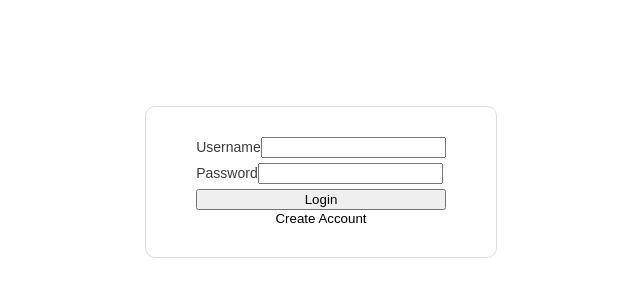
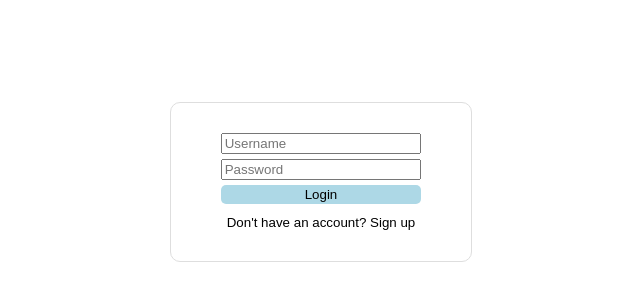
Before and after one commit to zsnowdon1/image-search, a React (Create React App) app in the folder client/: page / in a window 1280 px wide. Shown: the part 218-518 px from the top of the page, without its empty margins (319-959 px from the left). Built offline with nearby package versions, Linux system fonts and the light colour scheme.

Commit message:
Login states work correctly

```diff
--- a/client/src/components/LoginCard/LoginCard.css
+++ b/client/src/components/LoginCard/LoginCard.css
@@ -4,20 +4,19 @@
     border: 1px solid #dedede;
     border-radius: 10px;
     flex-direction: column;
-    justify-content: space-around;
+    justify-content: center;
+    row-gap: 5px;
     margin: 0 auto;
     max-width: 500px;
     padding: 30px 50px;
 }
 
-.input {
-    display: grid;
-    color: #3d3d3d;
-    display: block;
-    font-family: sans-serif;
-    font-size: 14px;
-    font-weight: 500;
+.submit {
+    background-color: lightblue;
+    border-radius: 5px;
+    border: none;
     margin-bottom: 5px;
+    padding: 2px;
 }
 
 .switch-card {
--- a/client/src/components/LoginCard/LoginCard.tsx
+++ b/client/src/components/LoginCard/LoginCard.tsx
@@ -18,8 +18,8 @@ export function LoginCard(props: {setSignIn: Dispatch<SetStateAction<boolean>>})
     };
 
     function handleLogin(e: any) {
+        signIn(loginData);
         e.preventDefault();
-        signIn(loginData);
     };
 
     function handleCardChange(e: any) {
@@ -28,16 +28,10 @@ export function LoginCard(props: {setSignIn: Dispatch<SetStateAction<boolean>>})
 
     return (
         <form className="card" onSubmit={handleLogin}>
-            <div className="input">
-                <label>Username</label>
-                <input type="text" onChange={handleUsernameChange}></input>
-            </div>
-            <div className="input">
-                <label>Password</label>
-                <input type="text" onChange={handlePasswordChange}></input>
-            </div>
-            <input type="submit" value="Login"/>
-            <button type="button" className="switch-card" onClick={handleCardChange}>Create Account</button>
+            <input type="text" placeholder='Username' onChange={handleUsernameChange}></input>
+            <input type="text" placeholder='Password' onChange={handlePasswordChange}></input>
+            <input type="submit" className="submit" value="Login"/>
+            <button type="button" className="switch-card" onClick={handleCardChange}>Don't have an account? Sign up</button>
         </form>
     );
 };
--- a/client/src/components/SignUpCard/SignUpCard.css
+++ b/client/src/components/SignUpCard/SignUpCard.css
@@ -4,20 +4,20 @@
     border: 1px solid #dedede;
     border-radius: 10px;
     flex-direction: column;
-    justify-content: space-around;
+    justify-content: center;
+    align-items: center;
+    row-gap: 5px;
     margin: 0 auto;
     max-width: 500px;
     padding: 30px 50px;
 }
 
-.input {
-    display: grid;
-    color: #3d3d3d;
-    display: block;
-    font-family: sans-serif;
-    font-size: 14px;
-    font-weight: 500;
+.submit {
+    background-color: lightblue;
+    border-radius: 5px;
+    border: none;
     margin-bottom: 5px;
+    padding: 2px;
 }
 
 .switch-card {
--- a/client/src/components/SignUpCard/SignUpCard.tsx
+++ b/client/src/components/SignUpCard/SignUpCard.tsx
@@ -18,25 +18,20 @@ export function SignUpCard(props: {setSignIn: Dispatch<SetStateAction<boolean>>}
     };
 
     function handleSignUp(e: any) {
+        signUp(signUpData);
         e.preventDefault();
-        signUp(signUpData);
     };
 
     function handleCardChange(e: any) {
         props.setSignIn(true);
+        e.preventDefault();
     };
 
     return (
         <form className="card" onSubmit={handleSignUp}>
-            <div className="input">
-                <label>Username</label>
-                <input type="text" onChange={handleUsernameChange}></input>
-            </div>
-            <div className="input">
-                <label>Password</label>
-                <input type="text" onChange={handlePasswordChange}></input>
-            </div>
-            <input type="submit" value="Sign Up"/>
+            <input type="text" placeholder='Username' onChange={handleUsernameChange}></input>
+            <input type="text" placeholder='Password' onChange={handlePasswordChange}></input>
+            <input type="submit" className="submit" value="Sign Up"/>
             <button type="button" className="switch-card" onClick={handleCardChange}>Already have an account?</button>
         </form>
     );
--- a/client/src/services/AuthService.tsx
+++ b/client/src/services/AuthService.tsx
@@ -9,7 +9,6 @@ export const signUp = async (signUpData: any) => {
 }
 
 export const signIn = async (signInData: any) => {
-    console.log(signInData);
     try {
         const { data } = await api.signin(signInData);
     } catch (error: any) {
```
